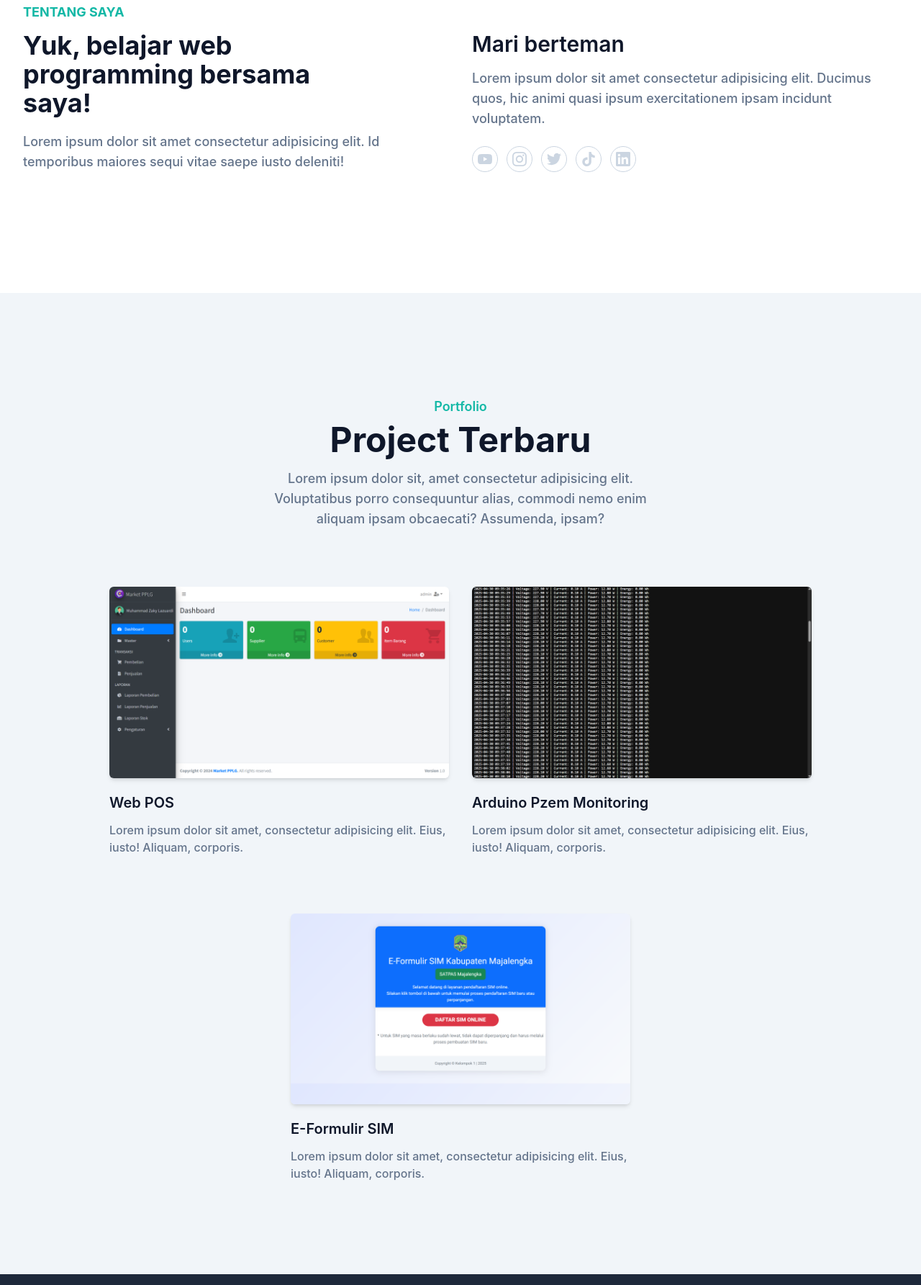
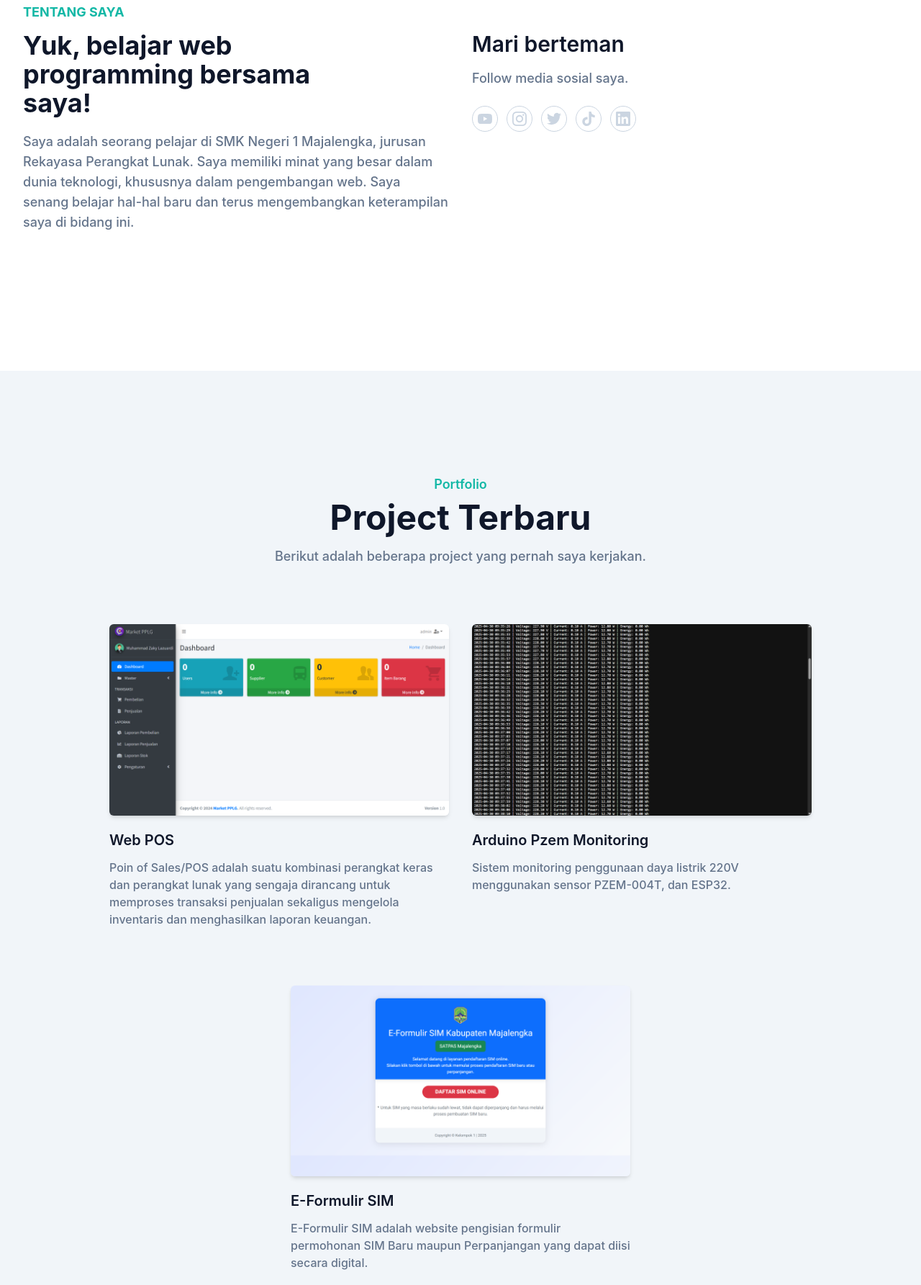
Before and after one commit to zakylazuardi/portfolio-zaky, a website: page index.html in a window 1280 px wide. Shown: the part 821-2606 px from the top of the page at 72% size. Drawn offline with Linux system fonts and the light colour scheme.

Commit message:
Update index.html

```diff
--- a/index.html
+++ b/index.html
@@ -79,7 +79,7 @@
           <div class="w-full self-center px-4 lg:w-1/2">
             <h1 class="text-base font-semibold text-primary md:text-xl">Halo semua 👋, saya <span class="mt-1 block text-4xl font-bold text-dark dark:text-white lg:text-5xl">Muhammad Zaky Lazuardi</span></h1>
             <h2 class="mb-5 text-lg font-medium text-secondary lg:text-2xl">Student & <span class="text-dark dark:text-white">Programmer</span></h2>
-            <p class="mb-10 font-medium leading-relaxed text-secondary">Belajar web programming itu mudah dan menyenangkan bukan. <span class="font-bold text-dark dark:text-white">bukan!</span></p>
+            <p class="mb-10 font-medium leading-relaxed text-secondary">Belajar web programming itu mudah dan menyenangkan bukan, <span class="font-bold text-dark dark:text-white">bukan!</span></p>
 
             <a href="#contact" class="rounded-full bg-primary py-3 px-8 text-base font-semibold text-white transition duration-300 ease-in-out hover:opacity-80 hover:shadow-lg">Hubungi Saya</a>
           </div>
@@ -109,12 +109,13 @@
           <div class="mb-10 w-full px-4 lg:w-1/2">
             <h4 class="mb-3 text-lg font-bold uppercase text-primary">Tentang Saya</h4>
             <h2 class="mb-5 max-w-md text-3xl font-bold text-dark dark:text-white lg:text-4xl">Yuk, belajar web programming bersama saya!</h2>
-            <p class="max-w-xl text-base font-medium text-secondary lg:text-lg">Lorem ipsum dolor sit amet consectetur adipisicing elit. Id temporibus maiores sequi vitae saepe iusto deleniti!</p>
+            <p class="mb-6 max-w-lg font-medium leading-relaxed text-secondary lg:text-lg">
+              Saya adalah seorang pelajar di SMK Negeri 1 Majalengka, jurusan Rekayasa Perangkat Lunak. Saya memiliki minat yang besar dalam dunia teknologi, khususnya dalam pengembangan web. Saya senang belajar hal-hal baru dan terus mengembangkan keterampilan saya di bidang ini.
           </div>
           <div class="w-full px-4 lg:w-1/2">
             <h3 class="mb-4 text-2xl font-semibold text-dark dark:text-white lg:pt-10 lg:text-3xl">Mari berteman</h3>
             <p class="mb-6 text-base font-medium text-secondary lg:text-lg">
-              Lorem ipsum dolor sit amet consectetur adipisicing elit. Ducimus quos, hic animi quasi ipsum exercitationem ipsam incidunt voluptatem.
+              Follow media sosial saya.
             </p>
             <div class="flex items-center">
               <!-- Youtube -->
@@ -201,7 +202,7 @@
             <h4 class="mb-2 text-lg font-semibold text-primary">Portfolio</h4>
             <h2 class="mb-4 text-3xl font-bold text-dark dark:text-white sm:text-4xl lg:text-5xl">Project Terbaru</h2>
             <p class="text-md font-medium text-secondary md:text-lg">
-              Lorem ipsum dolor sit, amet consectetur adipisicing elit. Voluptatibus porro consequuntur alias, commodi nemo enim aliquam ipsam obcaecati? Assumenda, ipsam?
+              Berikut adalah beberapa project yang pernah saya kerjakan.
             </p>
           </div>
         </div>
@@ -212,21 +213,21 @@
               <img src="dist/img/portfolio/market.png" alt="Web POS" width="w-full" />
             </div>
             <h3 class="mt-5 mb-3 text-xl font-semibold text-dark dark:text-white">Web POS</h3>
-            <p class="text-base font-medium text-secondary">Lorem ipsum dolor sit amet, consectetur adipisicing elit. Eius, iusto! Aliquam, corporis.</p>
+            <p class="text-base font-medium text-secondary">Poin of Sales/POS adalah suatu kombinasi perangkat keras dan perangkat lunak yang sengaja dirancang untuk memproses transaksi penjualan sekaligus mengelola inventaris dan menghasilkan laporan keuangan.</p>
           </div>
           <div class="mb-12 p-4 md:w-1/2">
             <div class="overflow-hidden rounded-md shadow-md">
               <img src="dist/img/portfolio/pzem.png" alt="Arduino Pzem Monitoring" width="w-full" />
             </div>
             <h3 class="mt-5 mb-3 text-xl font-semibold text-dark dark:text-white">Arduino Pzem Monitoring</h3>
-            <p class="text-base font-medium text-secondary">Lorem ipsum dolor sit amet, consectetur adipisicing elit. Eius, iusto! Aliquam, corporis.</p>
+            <p class="text-base font-medium text-secondary">Sistem monitoring penggunaan daya listrik 220V menggunakan sensor PZEM-004T, dan ESP32.</p>
           </div>
           <div class="mb-12 p-4 md:w-1/2">
             <div class="overflow-hidden rounded-md shadow-md">
               <img src="dist/img/portfolio/sim.png" alt="E-Formulir SIM" width="w-full" />
             </div>
             <h3 class="mt-5 mb-3 text-xl font-semibold text-dark dark:text-white">E-Formulir SIM</h3>
-            <p class="text-base font-medium text-secondary">Lorem ipsum dolor sit amet, consectetur adipisicing elit. Eius, iusto! Aliquam, corporis.</p>
+            <p class="text-base font-medium text-secondary">E-Formulir SIM adalah website pengisian formulir permohonan SIM Baru maupun Perpanjangan yang dapat diisi secara digital.</p>
           </div>
         </div>
       </div>
@@ -240,7 +241,7 @@
           <div class="mx-auto mb-16 text-center">
             <h4 class="mb-2 text-lg font-semibold text-primary">Clients</h4>
             <h2 class="mb-4 text-3xl font-bold text-white dark:text-dark sm:text-4xl lg:text-5xl">Yang Pernah Bekerjasama</h2>
-            <p class="text-md font-medium text-secondary md:text-lg">Lorem ipsum dolor sit amet consectetur adipisicing elit. Vero suscipit facilis velit!</p>
+            <p class="text-md font-medium text-secondary md:text-lg">Manifestasi adalah jembatan antara imajinasi dan realitas.</p>
           </div>
         </div>
 
@@ -250,7 +251,7 @@
               <img src="dist/img/clients/google.svg" alt="Google" />
             </a>
             <a href="#" class="mx-4 max-w-[120px] py-4 opacity-60 grayscale transition duration-500 hover:opacity-100 hover:grayscale-0 lg:mx-6 xl:mx-8">
-              <img src="dist/img/clients/gojek.svg" alt="Gojek" />
+              <img src="dist/img/clients/binance.png" alt="Binance" />
             </a>
             <a href="#" class="mx-4 max-w-[120px] py-4 opacity-60 grayscale transition duration-500 hover:opacity-100 hover:grayscale-0 lg:mx-6 xl:mx-8">
               <img src="dist/img/clients/apple.png" alt="Apple" />
@@ -264,59 +265,6 @@
     </section>
     <!-- Clients Section End -->
 
-    <!-- Blog Section Start -->
-    <!-- <section id="blog" class="bg-slate-100 pt-36 pb-32 dark:bg-dark">
-      <div class="container">
-        <div class="w-full px-4">
-          <div class="mx-auto mb-16 max-w-xl text-center">
-            <h4 class="mb-2 text-lg font-semibold text-primary">Blog</h4>
-            <h2 class="mb-4 text-3xl font-bold text-dark dark:text-white sm:text-4xl lg:text-5xl">Tulisan Terkini</h2>
-            <p class="text-md font-medium text-secondary md:text-lg">Lorem ipsum dolor sit amet consectetur adipisicing elit. Nisi quisquam perspiciatis blanditiis dolores?</p>
-          </div>
-        </div>
-
-        <div class="flex flex-wrap">
-          <div class="w-full px-4 lg:w-1/2 xl:w-1/3">
-            <div class="mb-10 overflow-hidden rounded-xl bg-white shadow-lg dark:bg-slate-800">
-              <img src="https://source.unsplash.com/360x200?programming" alt="Programming" class="w-full" />
-              <div class="py-8 px-6">
-                <h3>
-                  <a href="#" class="mb-3 block truncate text-xl font-semibold text-dark hover:text-primary dark:text-white">Tips Belajar Programming</a>
-                </h3>
-                <p class="mb-6 text-base font-medium text-secondary">Lorem ipsum dolor sit, amet consectetur adipisicing elit. Placeat officia beatae quisquam?</p>
-                <a href="#" class="rounded-lg bg-primary py-2 px-4 text-sm font-medium text-white hover:opacity-80">Baca Selengkapnya</a>
-              </div>
-            </div>
-          </div>
-          <div class="w-full px-4 lg:w-1/2 xl:w-1/3">
-            <div class="mb-10 overflow-hidden rounded-xl bg-white shadow-lg dark:bg-slate-800">
-              <img src="https://source.unsplash.com/360x200?mechanical+keyboard" alt="Mechanical Keyboard" class="w-full" />
-              <div class="py-8 px-6">
-                <h3>
-                  <a href="#" class="mb-3 block truncate text-xl font-semibold text-dark hover:text-primary dark:text-white">Review Keyboard GMMK Pro</a>
-                </h3>
-                <p class="mb-6 text-base font-medium text-secondary">Lorem ipsum, dolor sit amet consectetur adipisicing elit. Modi facilis illum in.</p>
-                <a href="#" class="rounded-lg bg-primary py-2 px-4 text-sm font-medium text-white hover:opacity-80">Baca Selengkapnya</a>
-              </div>
-            </div>
-          </div>
-          <div class="w-full px-4 lg:w-1/2 xl:w-1/3">
-            <div class="mb-10 overflow-hidden rounded-xl bg-white shadow-lg dark:bg-slate-800">
-              <img src="https://source.unsplash.com/360x200?coffee" alt="Coffee" class="w-full" />
-              <div class="py-8 px-6">
-                <h3>
-                  <a href="#" class="mb-3 block truncate text-xl font-semibold text-dark hover:text-primary dark:text-white">Menikmati Secangkir Kopi</a>
-                </h3>
-                <p class="mb-6 text-base font-medium text-secondary">Lorem ipsum dolor sit amet consectetur adipisicing elit. Impedit, totam ipsum ea quam sequi velit sunt.</p>
-                <a href="#" class="rounded-lg bg-primary py-2 px-4 text-sm font-medium text-white hover:opacity-80">Baca Selengkapnya</a>
-              </div>
-            </div>
-          </div>
-        </div>
-      </div>
-    </section> -->
-    <!-- Blog Section End -->
-
     <!-- Contact Section Start -->
     <section id="contact" class="pt-36 pb-32 dark:bg-slate-800">
       <div class="container">
@@ -324,7 +272,7 @@
           <div class="mx-auto mb-16 max-w-xl text-center">
             <h4 class="mb-2 text-lg font-semibold text-primary">Contact</h4>
             <h2 class="mb-4 text-3xl font-bold text-dark dark:text-white sm:text-4xl lg:text-5xl">Hubungi Kami</h2>
-            <p class="text-md font-medium text-secondary md:text-lg">Lorem ipsum dolor, sit amet consectetur adipisicing elit. Blanditiis, sed.</p>
+            <p class="text-md font-medium text-secondary md:text-lg">Jika ada yang ingin ditanyakan, silahkan hubungi saya melalui form dibawah ini.</p>
           </div>
         </div>
 
@@ -391,9 +339,6 @@
               <li>
                 <a href="#clients" class="mb-3 inline-block text-base hover:text-primary">Clients</a>
               </li>
-              <!-- <li>
-                <a href="#blog" class="mb-3 inline-block text-base hover:text-primary">Blog</a>
-              </li> -->
               <li>
                 <a href="#contact" class="mb-3 inline-block text-base hover:text-primary">Contact</a>
               </li>
```
